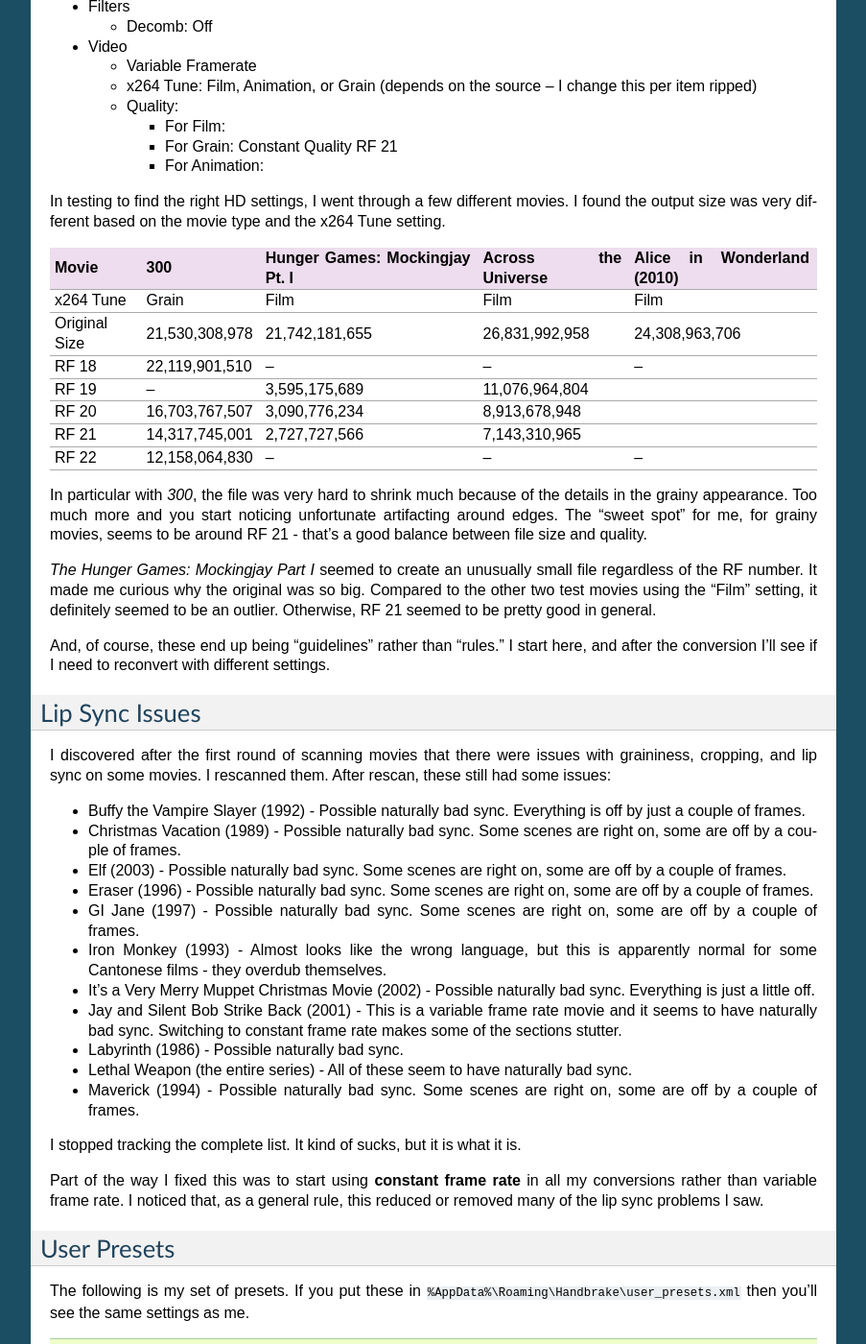
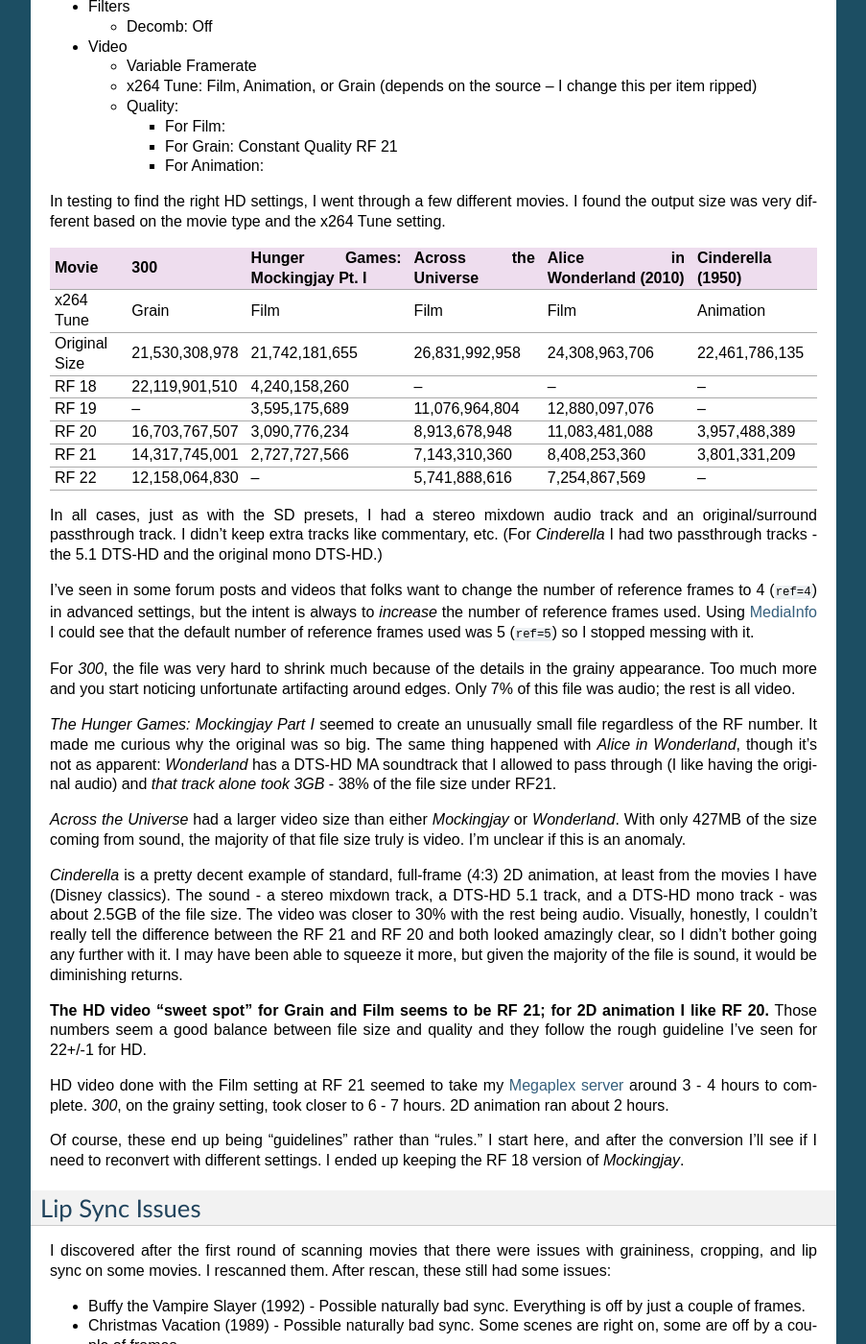
Before and after one commit to tillig/mediacenter, a Sphinx documentation site: the page built from docs/software/convert/handbrake.rst, in a window 1280 px wide and 1400 px high, scrolled down 1432 px. Shown: the whole window at 96% size, without its empty margins (198-1101 px from the left). Built offline with Sphinx 7.4.7, drawn with Linux system fonts in a browser that asks for light colours; some of the changed text lies outside the part shown.

Commit message:
Finished HD video settings analysis.

```diff
--- a/docs/software/convert/handbrake.rst
+++ b/docs/software/convert/handbrake.rst
@@ -93,23 +93,35 @@
 
 In testing to find the right HD settings, I went through a few different movies. I found the output size was very different based on the movie type and the x264 Tune setting.
 
-=============  ==============  ==============================  ===================  ==========================
-Movie          300             Hunger Games: Mockingjay Pt. I  Across the Universe  Alice in Wonderland (2010)
-=============  ==============  ==============================  ===================  ==========================
-x264 Tune      Grain           Film                            Film                 Film
-Original Size  21,530,308,978  21,742,181,655                  26,831,992,958       24,308,963,706
-RF 18          22,119,901,510  --                              --                   --
-RF 19          --              3,595,175,689                   11,076,964,804
-RF 20          16,703,767,507  3,090,776,234                   8,913,678,948
-RF 21          14,317,745,001  2,727,727,566                   7,143,310,965
-RF 22          12,158,064,830  --                              --                   --
-=============  ==============  ==============================  ===================  ==========================
+=============  ==============  ==============================  ===================  ==========================  =================
+Movie          300             Hunger Games: Mockingjay Pt. I  Across the Universe  Alice in Wonderland (2010)  Cinderella (1950)
+=============  ==============  ==============================  ===================  ==========================  =================
+x264 Tune      Grain           Film                            Film                 Film                        Animation
+Original Size  21,530,308,978  21,742,181,655                  26,831,992,958       24,308,963,706              22,461,786,135
+RF 18          22,119,901,510  4,240,158,260                   --                   --                          --
+RF 19          --              3,595,175,689                   11,076,964,804       12,880,097,076              --
+RF 20          16,703,767,507  3,090,776,234                   8,913,678,948        11,083,481,088              3,957,488,389
+RF 21          14,317,745,001  2,727,727,566                   7,143,310,360        8,408,253,360               3,801,331,209
+RF 22          12,158,064,830  --                              5,741,888,616        7,254,867,569               --
+=============  ==============  ==============================  ===================  ==========================  =================
 
-In particular with *300*, the file was very hard to shrink much because of the details in the grainy appearance. Too much more and you start noticing unfortunate artifacting around edges. The "sweet spot" for me, for grainy movies, seems to be around RF 21 - that's a good balance between file size and quality.
+In all cases, just as with the SD presets, I had a stereo mixdown audio track and an original/surround passthrough track. I didn't keep extra tracks like commentary, etc. (For *Cinderella* I had two passthrough tracks - the 5.1 DTS-HD and the original mono DTS-HD.)
 
-*The Hunger Games: Mockingjay Part I* seemed to create an unusually small file regardless of the RF number. It made me curious why the original was so big. Compared to the other two test movies using the "Film" setting, it definitely seemed to be an outlier. Otherwise, RF 21 seemed to be pretty good in general.
+I've seen in some forum posts and videos that folks want to change the number of reference frames to 4 (``ref=4``) in advanced settings, but the intent is always to *increase* the number of reference frames used. Using :doc:`MediaInfo <mediainfo>` I could see that the default number of reference frames used was 5 (``ref=5``) so I stopped messing with it.
 
-And, of course, these end up being "guidelines" rather than "rules." I start here, and after the conversion I'll see if I need to reconvert with different settings.
+For *300*, the file was very hard to shrink much because of the details in the grainy appearance. Too much more and you start noticing unfortunate artifacting around edges. Only 7% of this file was audio; the rest is all video.
+
+*The Hunger Games: Mockingjay Part I* seemed to create an unusually small file regardless of the RF number. It made me curious why the original was so big. The same thing happened with *Alice in Wonderland*, though it's not as apparent: *Wonderland* has a DTS-HD MA soundtrack that I allowed to pass through (I like having the original audio) and *that track alone took 3GB* - 38% of the file size under RF21.
+
+*Across the Universe* had a larger video size than either *Mockingjay* or *Wonderland*. With only 427MB of the size coming from sound, the majority of that file size truly is video. I'm unclear if this is an anomaly.
+
+*Cinderella* is a pretty decent example of standard, full-frame (4:3) 2D animation, at least from the movies I have (Disney classics). The sound - a stereo mixdown track, a DTS-HD 5.1 track, and a DTS-HD mono track - was about 2.5GB of the file size. The video was closer to 30% with the rest being audio. Visually, honestly, I couldn't really tell the difference between the RF 21 and RF 20 and both looked amazingly clear, so I didn't bother going any further with it. I may have been able to squeeze it more, but given the majority of the file is sound, it would be diminishing returns.
+
+**The HD video "sweet spot" for Grain and Film seems to be RF 21; for 2D animation I like RF 20.** Those numbers seem a good balance between file size and quality and they follow the rough guideline I've seen for 22+/-1 for HD.
+
+HD video done with the Film setting at RF 21 seemed to take my :doc:`Megaplex server <../../hardware/server/megaplex>` around 3 - 4 hours to complete. *300*, on the grainy setting, took closer to 6 - 7 hours. 2D animation ran about 2 hours.
+
+Of course, these end up being "guidelines" rather than "rules." I start here, and after the conversion I'll see if I need to reconvert with different settings. I ended up keeping the RF 18 version of *Mockingjay*.
 
 Lip Sync Issues
 ===============
@@ -632,7 +644,7 @@
           <VideoEncodeRateType>ConstantQuality</VideoEncodeRateType>
           <VideoEncoder>X264</VideoEncoder>
           <FramerateMode>VFR</FramerateMode>
-          <Quality>21</Quality>
+          <Quality>20</Quality>
           <VideoBitrate xsi:nil="true" />
           <TwoPass>false</TwoPass>
           <TurboFirstPass>false</TurboFirstPass>
--- a/docs/software/convert/index.rst
+++ b/docs/software/convert/index.rst
@@ -7,3 +7,4 @@
 .. toctree::
 
     handbrake.rst
+    mediainfo.rst
--- /dev/null
+++ b/docs/software/convert/mediainfo.rst
@@ -0,0 +1,3 @@
+=========
+MediaInfo
+=========
```
